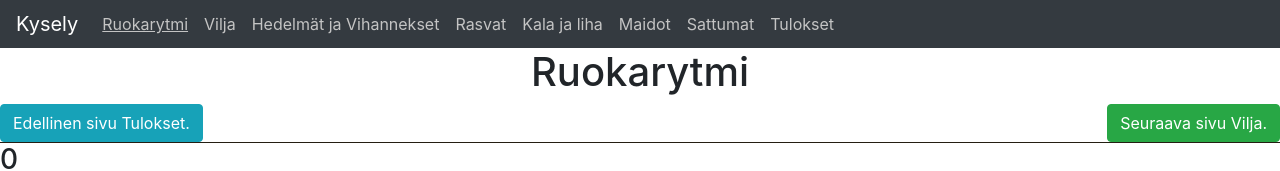
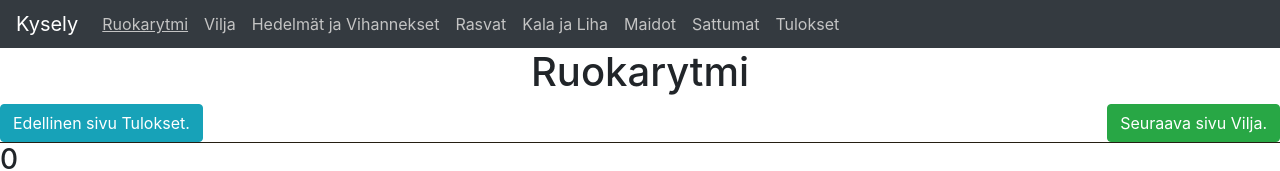
Before and after one commit to ribbb/h4321, a React (Create React App) app: page / in a window 1280 px wide. Shown: the top 171 px of the page. Built offline with nearby package versions, Linux system fonts and the light colour scheme.

Commit message:
made one l into uppercase

```diff
--- a/src/components/app.jsx
+++ b/src/components/app.jsx
@@ -18,7 +18,7 @@ class App extends Component {
       "Vilja",
       "Hedelmät ja Vihannekset",
       "Rasvat",
-      "Kala ja liha",
+      "Kala ja Liha",
       "Maidot",
       "Sattumat",
       "Tulokset",
```
